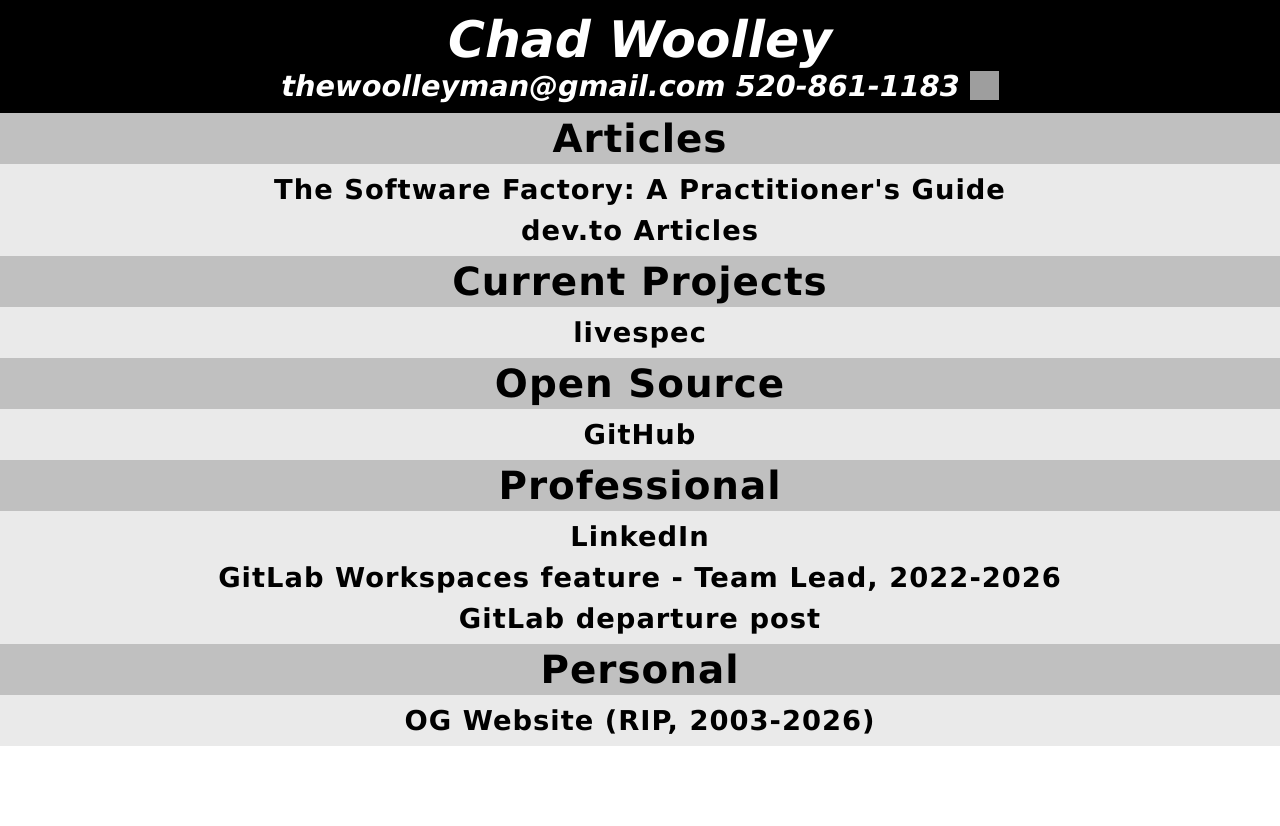
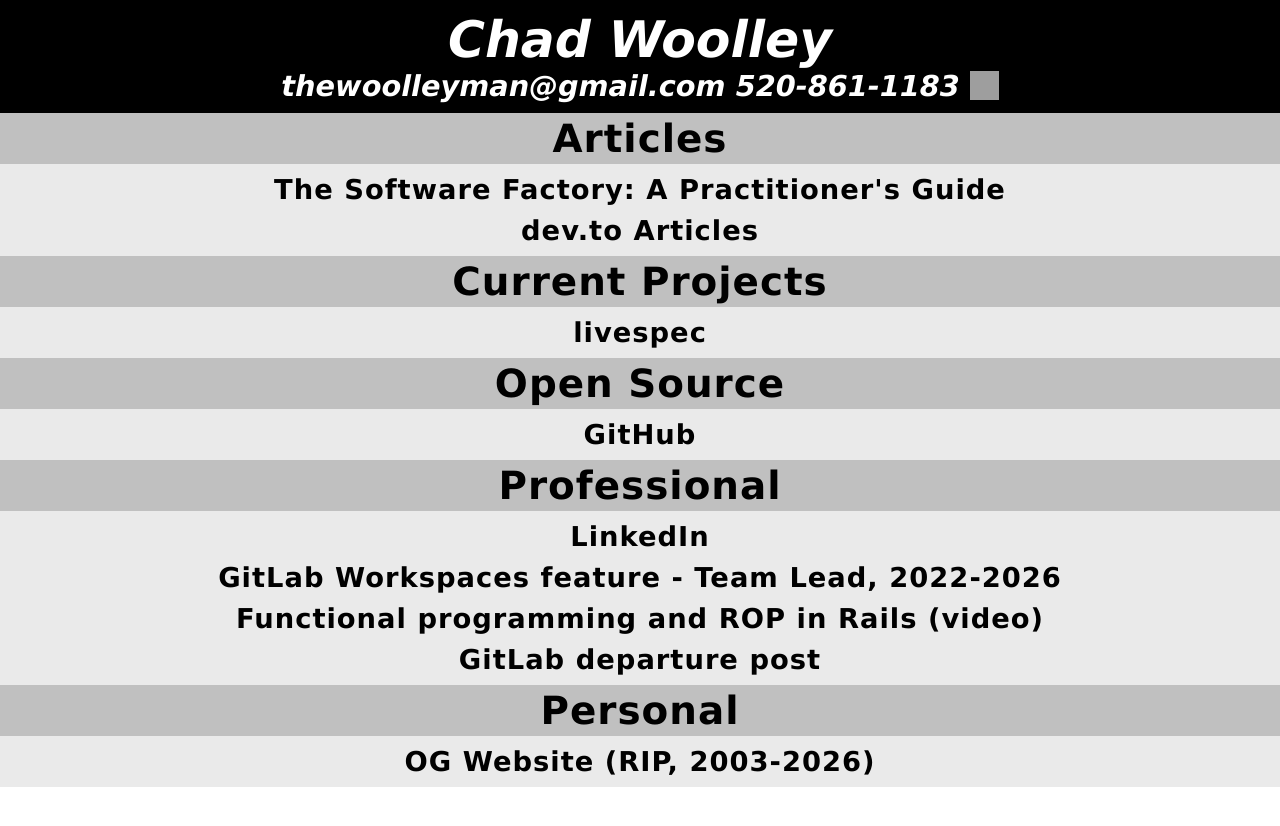
Before and after one commit to thewoolleyman/thewoolleyman, a Jekyll site: the page index.html, which Jekyll copies as it is, in a window 1280 px wide. Shown: the top 826 px of the page. Built offline with Jekyll 4.4.1, drawn with Linux system fonts in a browser that asks for light colours; grey boxes are pictures that could not be loaded.

Commit message:
Add functional programming and ROP in Rails video link

```diff
--- a/index.html
+++ b/index.html
@@ -44,6 +44,7 @@
 <h1>Professional</h1>
 <h2><a href="https://www.linkedin.com/in/thewoolleyman" target="_blank" rel="noopener">LinkedIn</a></h2>
 <h2><a href="https://gitlab.com/gitlab-org/gitlab/-/blob/v19.5.6-ee/ee/lib/remote_development/README.md" target="_blank" rel="noopener">GitLab Workspaces feature - Team Lead, 2022-2026</a></h2>
+<h2><a href="https://www.youtube.com/watch?v=RJrBPbBNE9Y" target="_blank" rel="noopener">Functional programming and ROP in Rails (video)</a></h2>
 <h2><a href="https://www.linkedin.com/posts/thewoolleyman_welp-i-am-unemployed-as-of-today-6-years-activity-7467339715411849216-lA4j" target="_blank" rel="noopener">GitLab departure post</a></h2>
 <h1>Personal</h1>
 <h2><a href="index-og.html">OG Website (RIP, 2003-2026)</a></h2>
```
